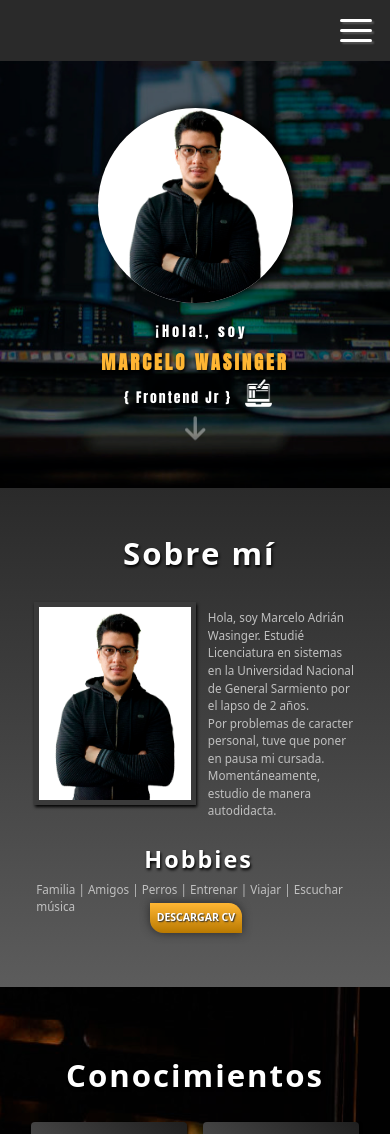
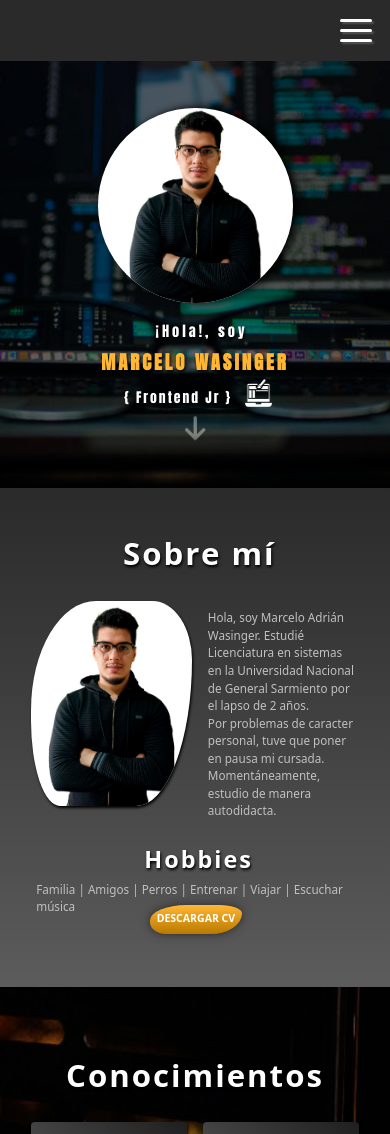
Before and after one commit to macheWasinger/portafolio, a React (Create React App) app: page / in a window 390 px wide. Shown: the top 1134 px of the page. Built offline with nearby package versions, Linux system fonts and the light colour scheme; grey boxes are pictures that could not be loaded; a web font is replaced by a local one.

Commit message:
cambios diseño

```diff
--- a/src/css/sobreMi/SobreMiDESKTOP.css
+++ b/src/css/sobreMi/SobreMiDESKTOP.css
@@ -39,16 +39,20 @@
 
 .container-image {
   width: 19vw;
-  height: 23.9vw;
+  height: 23vw;
   border: 0.7vw solid #ffb633;
-  top: 8%;
+  border-radius: 56% 34% 48% 25% / 74% 40% 99% 58%;
+  /* position: relative; */
+  right: 2%;
+  top: 0;
 }
 
 .style-smallImage {
   width: 19vw;
   height: 23.8vw;
-  border: 0.8vw solid #3a3a3a;
-  left: 9%;
+  /* border: 0.8vw solid #3a3a3a; */
+  border-radius: 56% 34% 48% 25% / 74% 40% 99% 58%;
+  left: 10%;
   bottom: 13%;
   padding-top: 2px;
   background-color: #ffffff;
@@ -87,15 +91,6 @@
   text-align: left;
 }
 
-.container-text_sobreMi .style-span_linea-horizontal {
-  width: 18%;
-  height: 0.2vw;
-  background-color: #ffb633;
-  border-radius: 25px;
-  top: -0.3vw;
-  left: 0.25vw;
-}
-
 .style-p-sobreMi,
 .text-hobbies {
   color: rgb(192, 192, 192);
@@ -127,11 +122,12 @@
   font-weight: 600;
   color: #fff;
   text-transform: uppercase;
-  border-radius: 3px;
+  /* border-radius: 3px; */
   box-shadow: 1px 2px 3px #000000;
   margin-top: 1.5vw;
   position: relative;
-  left: 2.2vw;
+  left: 18.2vw;
+  border-radius: 56% 34% 48% 25% / 74% 40% 99% 58%;
 }
 
 .style-button-descargarCV:hover {
@@ -144,12 +140,12 @@
     to(#3a3a3a)
   );
   transition: all 0.7s;
-  /* border-radius: 0 1.4vw 0 1.4vw; */
-  animation: animarButton 1.5s alternate;
-  animation-delay: 0.2s;
+  border-radius: 74% 40% 99% 58% / 56% 34% 48% 25%;
+  /* animation: animarButton 1.5s alternate;
+  animation-delay: 0.2s; */
 }
 
-@keyframes animarButton {
+/* @keyframes animarButton {
   0% {
     border-radius: 0 1.4vw 0 1.4vw;
   }
@@ -161,7 +157,7 @@
   100% {
     border-radius: 0 1.4vw 0 1.4vw;
   }
-}
+} */
 
 @media only screen and (min-width: 2560px) {
   .style-p-sobreMi,
--- a/src/css/sobreMi/SobreMiMOBILE.css
+++ b/src/css/sobreMi/SobreMiMOBILE.css
@@ -24,7 +24,7 @@
   .style-smallImage {
     width: 100%;
     height: 100%;
-    border: 1.5vw solid #3a3a3a;
+    /* border: 1.5vw solid #3a3a3a; */
     left: 0;
     bottom: 0;
   }
@@ -84,20 +84,6 @@
     left: -20.5vw !important;
   }
 
-  @keyframes animarButtonMobile {
-    0% {
-      border-radius: 0 3vw 0 3vw;
-    }
-
-    50% {
-      border-radius: 3vw 0 3vw 0;
-    }
-
-    100% {
-      border-radius: 0 3vw 0 3vw;
-    }
-  }
-
   .style-button-descargarCV {
     width: 23.7vw;
     height: 7.5vw;
@@ -105,9 +91,8 @@
     position: relative;
     left: 20.8vw;
     top: 2.5vw;
-    border-radius: 0 3.4vw 0 3.4vw;
+    border-radius: 56% 34% 48% 25% / 74% 40% 99% 58%;
     font-size: 2.7vw;
-    text-shadow: 0.25vw 0.3vw 0.35vw #2a2a2a;
     box-shadow: 0 0 10px #2a2a2a;
   }
 
```
